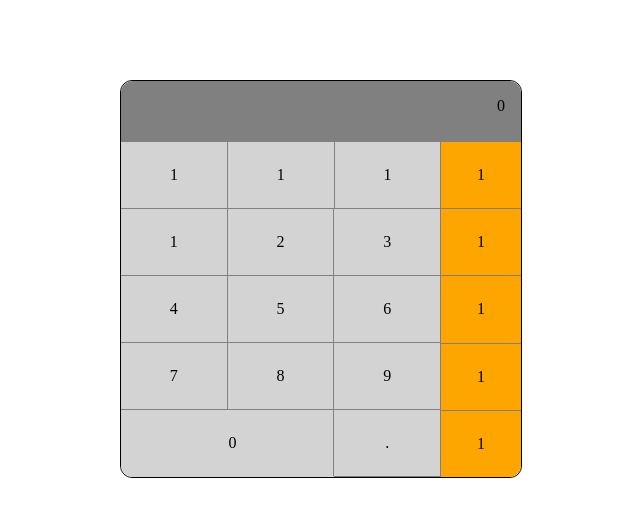
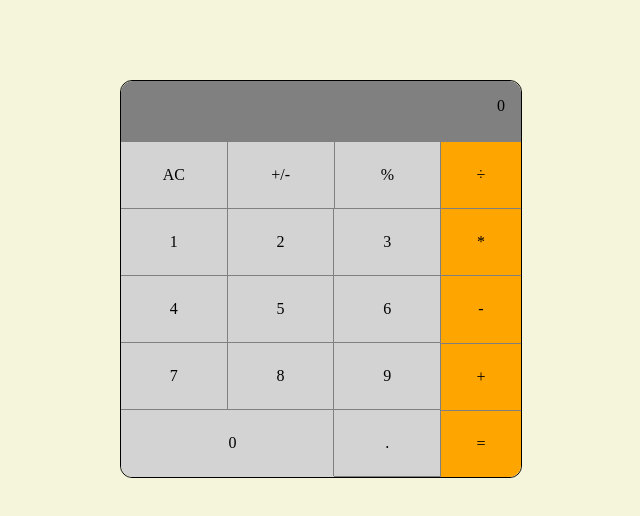
Before and after one commit to MohamedRoshdy2021/Math-Magicians, a React (Create React App) app: page / in a window 1280 px wide. Shown: the top 516 px of the page, without its empty margins (319-959 px from the left). Built offline with nearby package versions, Linux system fonts and the light colour scheme.

Commit message:
Added some enhancments

```diff
--- a/src/components/Calculator.js
+++ b/src/components/Calculator.js
@@ -16,11 +16,11 @@ function Calucaltor() {
 function MathRight() {
   return (
     <div className="math-opertion-right">
-      <p className="math-o-right">1</p>
-      <p className="math-o-right">1</p>
-      <p className="math-o-right">1</p>
-      <p className="math-o-right">1</p>
-      <p className="math-o-right">1</p>
+      <p className="math-o-right">÷</p>
+      <p className="math-o-right">*</p>
+      <p className="math-o-right">-</p>
+      <p className="math-o-right">+</p>
+      <p className="math-o-right">=</p>
     </div>
   );
 }
@@ -28,9 +28,9 @@ function MathRight() {
 function MathTop() {
   return (
     <div className="math-opertion-top">
-      <p className="math-o-top">1</p>
-      <p className="math-o-top">1</p>
-      <p className="math-o-top">1</p>
+      <p className="math-o-top">AC</p>
+      <p className="math-o-top">+/-</p>
+      <p className="math-o-top">%</p>
     </div>
   );
 }
--- a/src/index.css
+++ b/src/index.css
@@ -1,3 +1,7 @@
+body {
+  background-color: beige;
+}
+
 .parentdiv {
   border: 1px solid black;
   height: 396px;
@@ -102,6 +106,7 @@
   display: flex;
   justify-content: center;
   align-items: center;
+  cursor: pointer;
 }
 
 .math-number:nth-child(10) {
```
